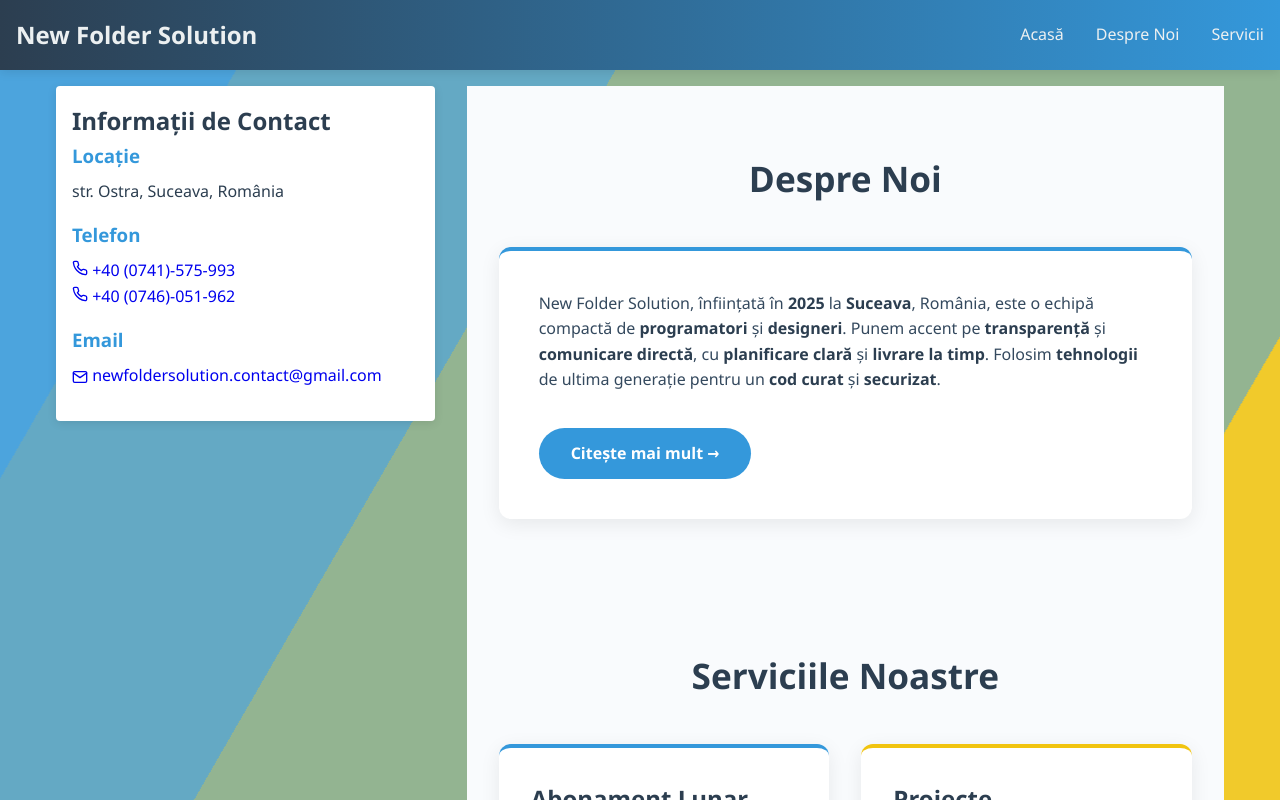
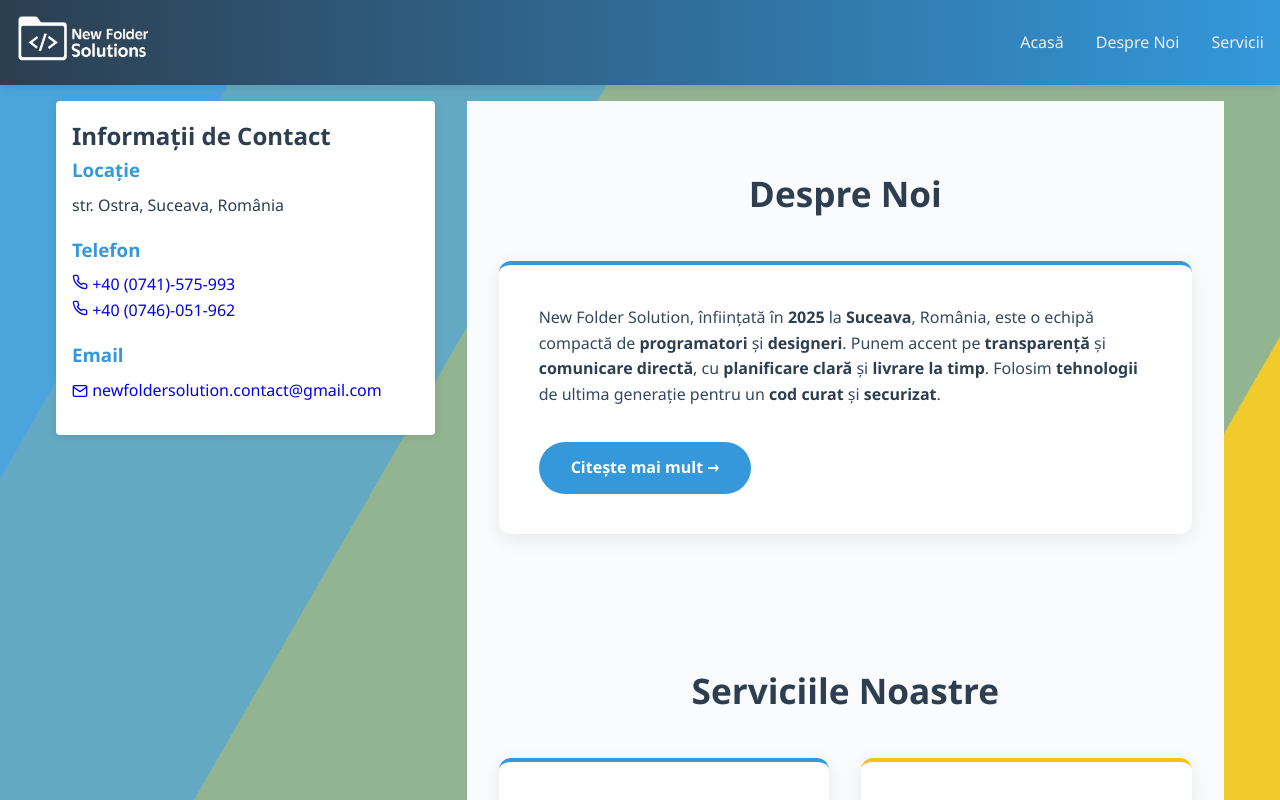
Before and after one commit to cojovlad/react-app-nfs, a React (Create React App) app: page / in a window 1280 px wide. Shown: the top 800 px of the page. Built offline with nearby package versions, Linux system fonts and the light colour scheme.

Commit message:
added logo

```diff
--- a/src/components/Header/Header.module.css
+++ b/src/components/Header/Header.module.css
@@ -12,8 +12,8 @@
 }
 
 .logo {
-    font-size: 1.5rem;
-    font-weight: bold;
+    width: 15%;
+    height: 5%;
 }
 
 .navList {
--- a/src/components/Header/Header.tsx
+++ b/src/components/Header/Header.tsx
@@ -1,12 +1,15 @@
 import React from 'react';
 import { Link } from 'react-router-dom';
+import logo from '../../assets/logo-1.png';
 
 import styles from './Header.module.css';
 
 const Header: React.FC = () => {
     return (
         <header className={styles.header}>
-            <div className={styles.logo}>New Folder Solution</div>
+            <div>
+                <Link to="/"><img className={styles.logo} src={logo} alt="Home" /></Link>
+            </div>
             <nav>
                 <ul className={styles.navList}>
                     <li><Link to="/">Acasă</Link></li>
```
Also changed, not shown: src/assets/logo-1.png (added).
